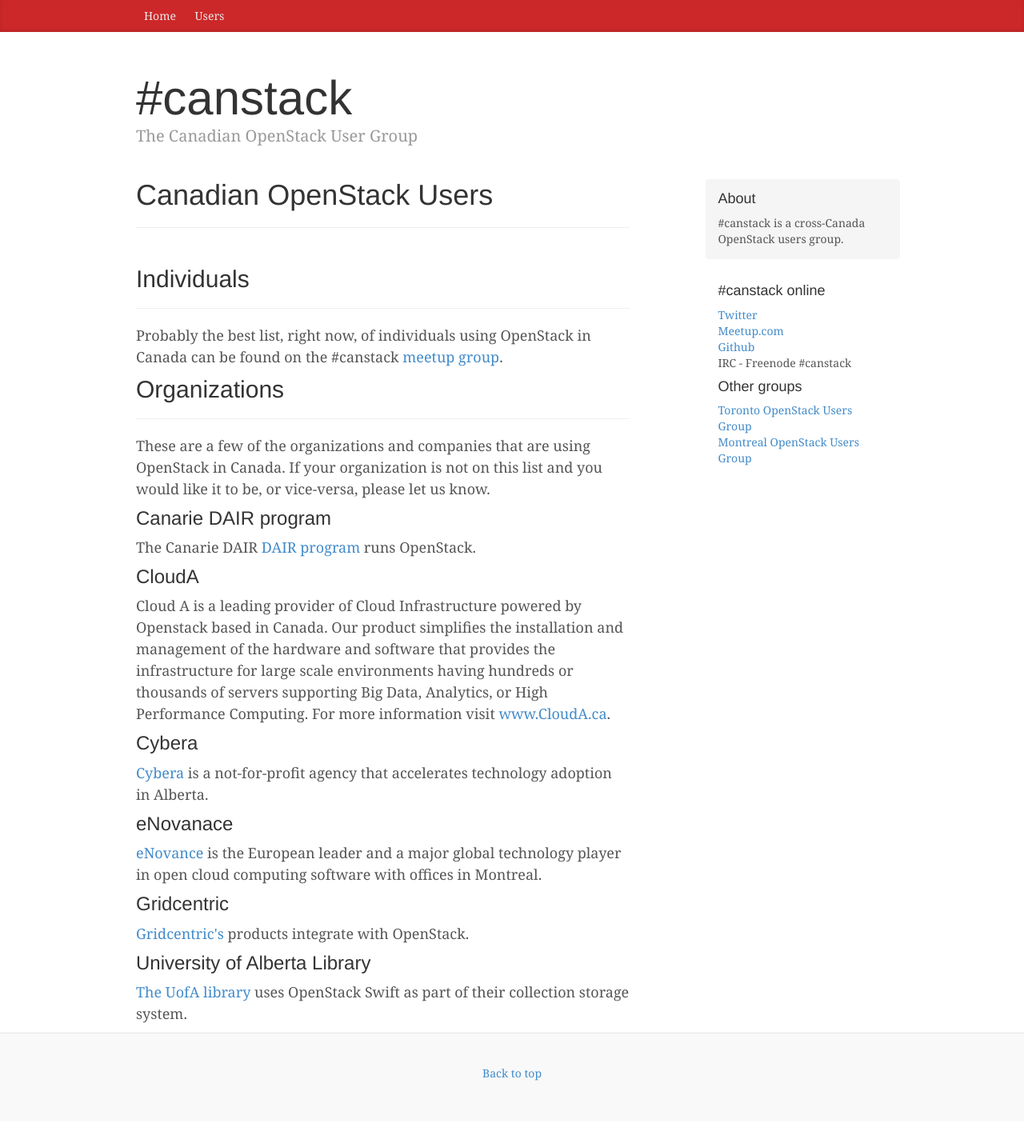
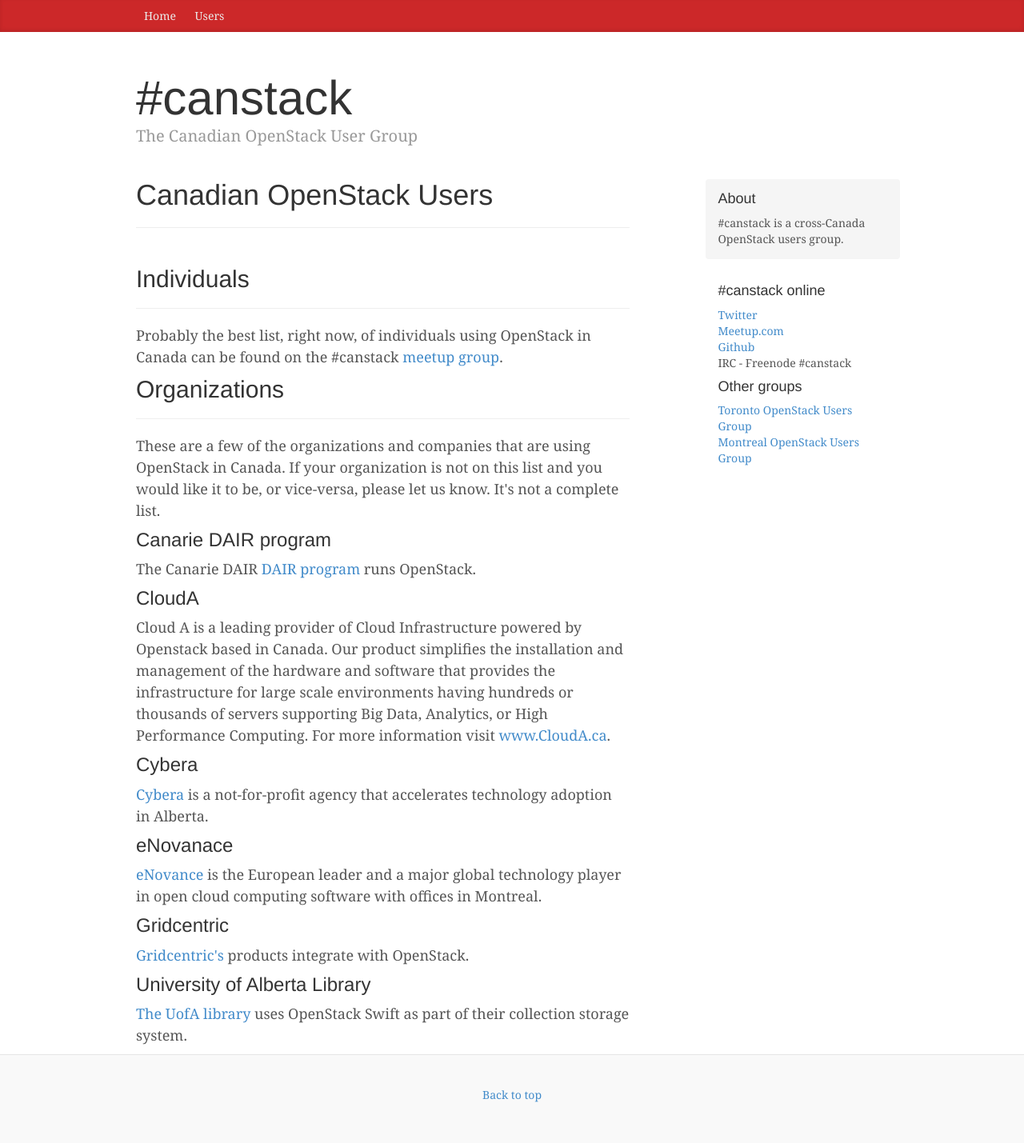
Before and after one commit to canstack/canstack.github.io, a Jekyll site: the page built from users/index.html, in a window 1280 px wide. Shown: the whole page at 80% size. Built offline with Jekyll 4.4.1, drawn with Linux system fonts in a browser that asks for light colours; nearby versions of some CDN libraries; before the commit the page ends 1402 px from its top, so only the background shows below that.

Commit message:
update users page

```diff
--- a/users/index.html
+++ b/users/index.html
@@ -14,7 +14,7 @@
 
   <h2>Organizations</h2>
   <hr>
-  <p>These are a few of the organizations and companies that are using OpenStack in Canada. If your organization is not on this list and you would like it to be, or vice-versa, please let us know.
+  <p>These are a few of the organizations and companies that are using OpenStack in Canada. If your organization is not on this list and you would like it to be, or vice-versa, please let us know. It's not a complete list.
   <h3>Canarie DAIR program</h3>
   <p>The Canarie DAIR <a href="http://www.canarie.ca/en/dair-program/about">DAIR program</a> runs OpenStack.
   <h3>CloudA</h3>
```
Also changed, not shown: 1 other file.
